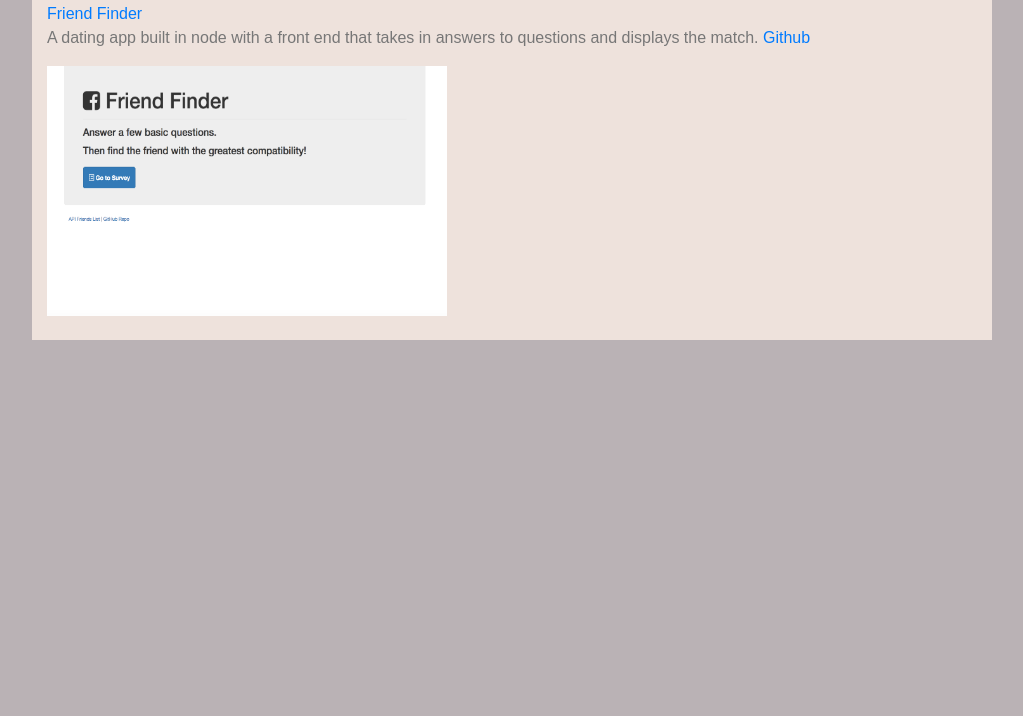
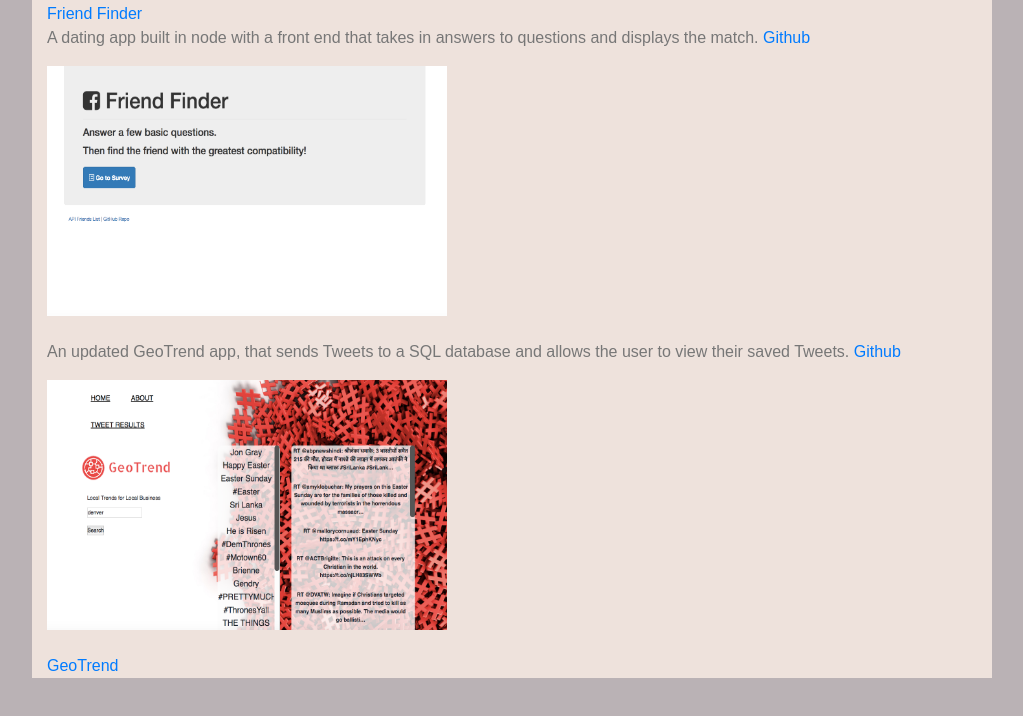
Before and after one commit to alextyk/Updated-Portfolio, a plain HTML site: page portfolio.html in a window 1280 px wide. Shown: the part 1961-2677 px from the top of the page, without its empty margins (128-1151 px from the left). Before the commit the page ends 2351 px from the top, so only its background shows below. Drawn offline with nearby package versions, Linux system fonts and the light colour scheme.

Commit message:
with project 2

```diff
--- a/portfolio.html
+++ b/portfolio.html
@@ -76,6 +76,13 @@
             <br>
             <br>
 
+            <p>An updated GeoTrend app, that sends Tweets to a SQL database and allows the user to view their saved Tweets. <a href="https://github.com/alextyk/GeoTrend">Github</a></p>
+            <img class="projectheader" src="images/Geotrend2.png" alt="train-scheduler">
+            <br>
+            <br>
+
+            <a  href="https://geotrendapp.herokuapp.com/#">GeoTrend</a>
+
     </div>
 
     <!-- Footer -->
```
Also changed, not shown: images/Geotrend2.png (added), 2 other files.
